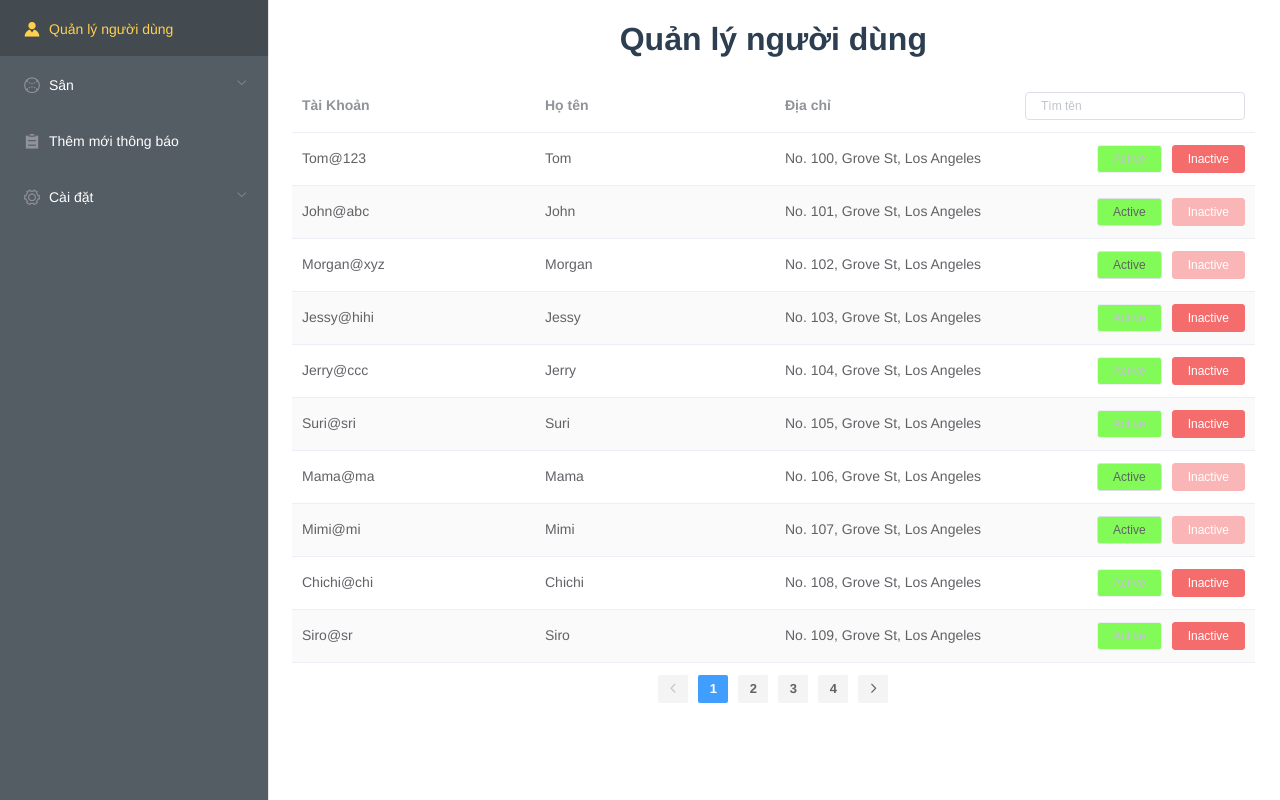
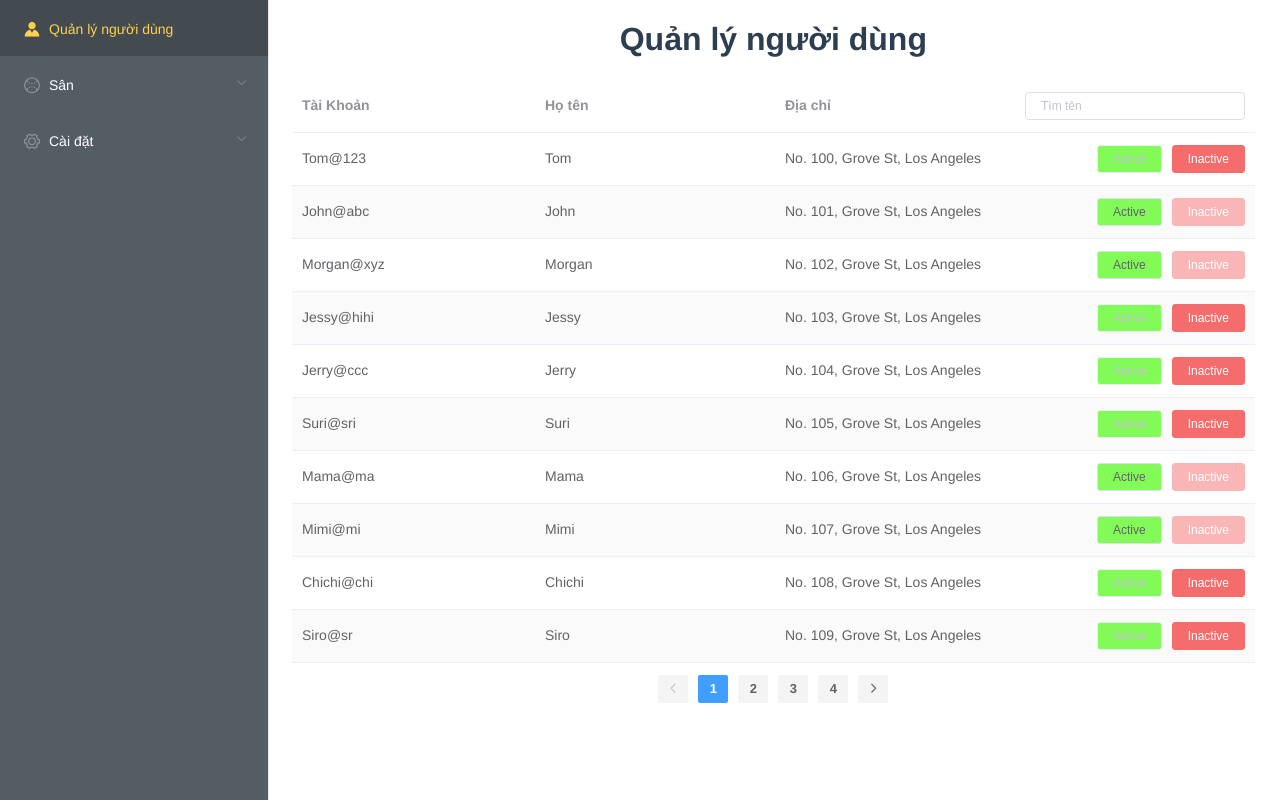
Before and after one commit to tuanvipandpro/HCI_Admin, a Vue app in the folder hci-admin/: page /#/userManagement in a window 1280 px wide. Built offline with nearby package versions, Linux system fonts and the light colour scheme; sample sign-in values are in the browser's storage.

Commit message:
Update Menu HCI

```diff
--- a/hci-admin/src/components/Common/Menu.vue
+++ b/hci-admin/src/components/Common/Menu.vue
@@ -21,10 +21,10 @@
         <!-- <el-menu-item index="2-2">Update Pitch</el-menu-item> -->
         <el-menu-item index="2-3"  @click="managePitch">Quản lý sân</el-menu-item>
       </el-submenu>
-      <el-menu-item index="3" @click="doNotification">
+      <!-- <el-menu-item index="3" @click="doNotification">
         <i class="el-icon-s-order"></i>
         <span>Thêm mới thông báo</span>
-      </el-menu-item>
+      </el-menu-item> -->
       <el-submenu index="4">
         <template slot="title">
           <i class="el-icon-setting"></i>
```
